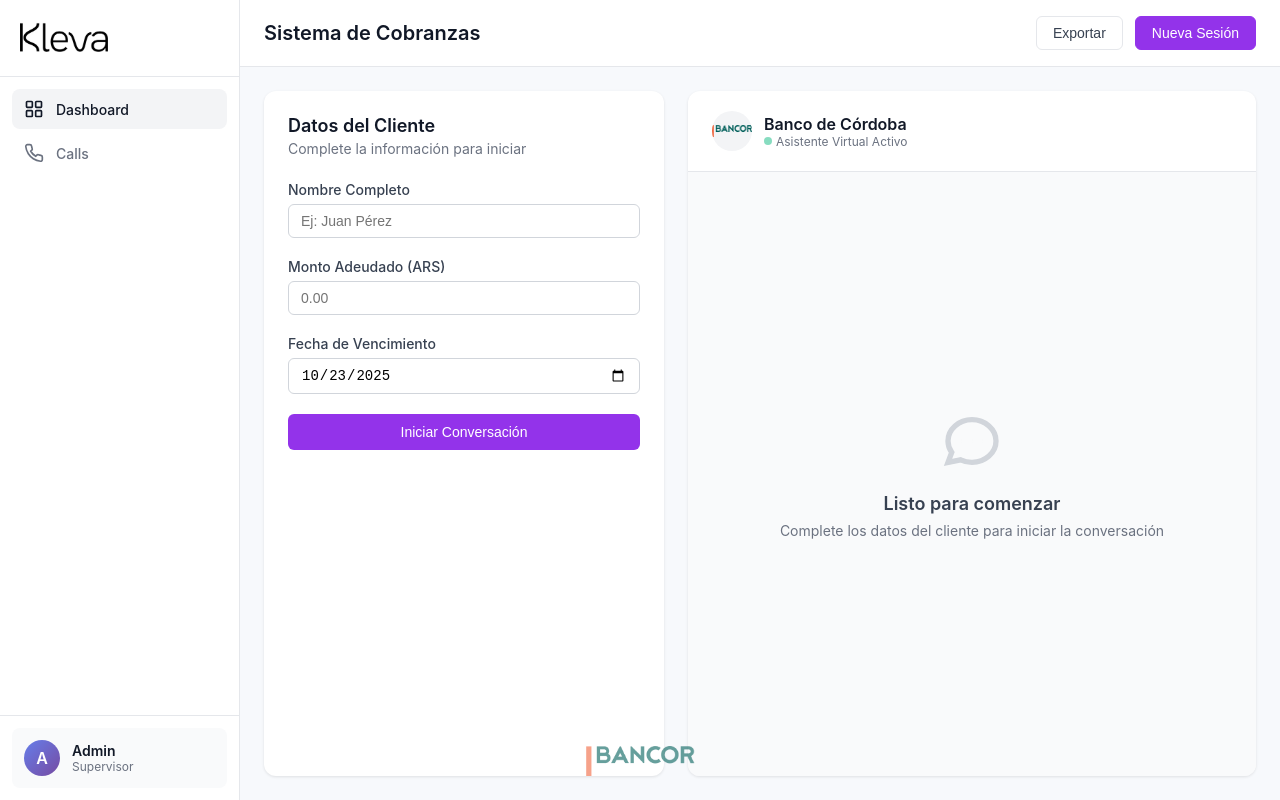
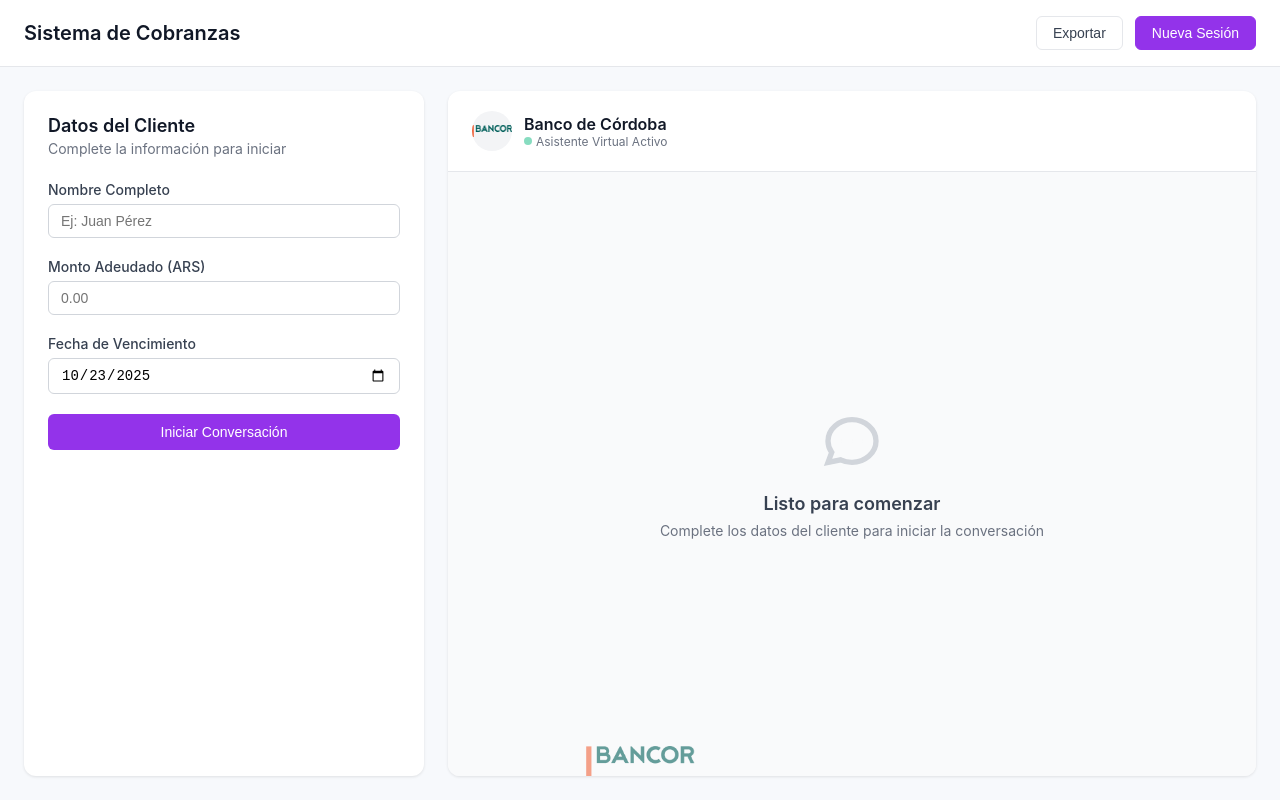
Before and after one commit to sidetoolco/bdc-chat, a plain HTML site: page chat-final.html in a window 1280 px wide. Drawn offline with Linux system fonts and the light colour scheme.

Commit message:
Remove sidebar navigation menu

```diff
--- a/chat-final.html
+++ b/chat-final.html
@@ -25,101 +25,6 @@
             height: 100vh;
         }
 
-        /* Sidebar */
-        .sidebar {
-            width: 240px;
-            background: white;
-            border-right: 1px solid #e5e7eb;
-            display: flex;
-            flex-direction: column;
-        }
-
-        .sidebar-header {
-            padding: 20px;
-            border-bottom: 1px solid #e5e7eb;
-        }
-
-        .logo {
-            height: 32px;
-            width: auto;
-        }
-
-        .sidebar-nav {
-            flex: 1;
-            padding: 12px;
-        }
-
-        .nav-item {
-            display: flex;
-            align-items: center;
-            padding: 10px 12px;
-            border-radius: 8px;
-            color: #6b7280;
-            text-decoration: none;
-            font-size: 14px;
-            font-weight: 500;
-            transition: all 0.2s;
-            margin-bottom: 4px;
-            cursor: pointer;
-        }
-
-        .nav-item:hover {
-            background: #f3f4f6;
-            color: #111827;
-        }
-
-        .nav-item.active {
-            background: #f3f4f6;
-            color: #111827;
-        }
-
-        .nav-icon {
-            width: 20px;
-            height: 20px;
-            margin-right: 12px;
-            stroke: currentColor;
-        }
-
-        .sidebar-footer {
-            padding: 12px;
-            border-top: 1px solid #e5e7eb;
-        }
-
-        .user-profile {
-            display: flex;
-            align-items: center;
-            padding: 12px;
-            border-radius: 8px;
-            background: #f9fafb;
-        }
-
-        .user-avatar {
-            width: 36px;
-            height: 36px;
-            border-radius: 50%;
-            background: linear-gradient(135deg, #667eea 0%, #764ba2 100%);
-            display: flex;
-            align-items: center;
-            justify-content: center;
-            color: white;
-            font-weight: 600;
-            margin-right: 12px;
-        }
-
-        .user-info {
-            flex: 1;
-        }
-
-        .user-name {
-            font-size: 14px;
-            font-weight: 600;
-            color: #111827;
-        }
-
-        .user-role {
-            font-size: 12px;
-            color: #6b7280;
-        }
 
         /* Main Content */
         .main-content {
@@ -436,13 +341,6 @@
                 flex-direction: column;
             }
 
-            .sidebar {
-                width: 100%;
-                height: auto;
-                border-right: none;
-                border-bottom: 1px solid #e5e7eb;
-            }
-
             .content {
                 flex-direction: column;
             }
@@ -455,42 +353,6 @@
 </head>
 <body>
     <div class="layout">
-        <!-- Sidebar -->
-        <aside class="sidebar">
-            <div class="sidebar-header">
-                <img src="kleva-logo.webp" alt="Kleva" class="logo">
-            </div>
-
-            <nav class="sidebar-nav">
-                <a href="#" class="nav-item active">
-                    <svg class="nav-icon" viewBox="0 0 24 24" fill="none" stroke-width="2">
-                        <rect x="3" y="3" width="7" height="7" rx="1"/>
-                        <rect x="14" y="3" width="7" height="7" rx="1"/>
-                        <rect x="3" y="14" width="7" height="7" rx="1"/>
-                        <rect x="14" y="14" width="7" height="7" rx="1"/>
-                    </svg>
-                    Dashboard
-                </a>
-
-                <a href="#" class="nav-item">
-                    <svg class="nav-icon" viewBox="0 0 24 24" fill="none" stroke-width="2">
-                        <path d="M22 16.92v3a2 2 0 0 1-2.18 2 19.79 19.79 0 0 1-8.63-3.07 19.5 19.5 0 0 1-6-6 19.79 19.79 0 0 1-3.07-8.67A2 2 0 0 1 4.11 2h3a2 2 0 0 1 2 1.72 12.84 12.84 0 0 0 .7 2.81 2 2 0 0 1-.45 2.11L8.09 9.91a16 16 0 0 0 6 6l1.27-1.27a2 2 0 0 1 2.11-.45 12.84 12.84 0 0 0 2.81.7A2 2 0 0 1 22 16.92z"/>
-                    </svg>
-                    Calls
-                </a>
-            </nav>
-
-            <div class="sidebar-footer">
-                <div class="user-profile">
-                    <div class="user-avatar">A</div>
-                    <div class="user-info">
-                        <div class="user-name">Admin</div>
-                        <div class="user-role">Supervisor</div>
-                    </div>
-                </div>
-            </div>
-        </aside>
-
         <!-- Main Content -->
         <main class="main-content">
             <header class="top-header">
```
